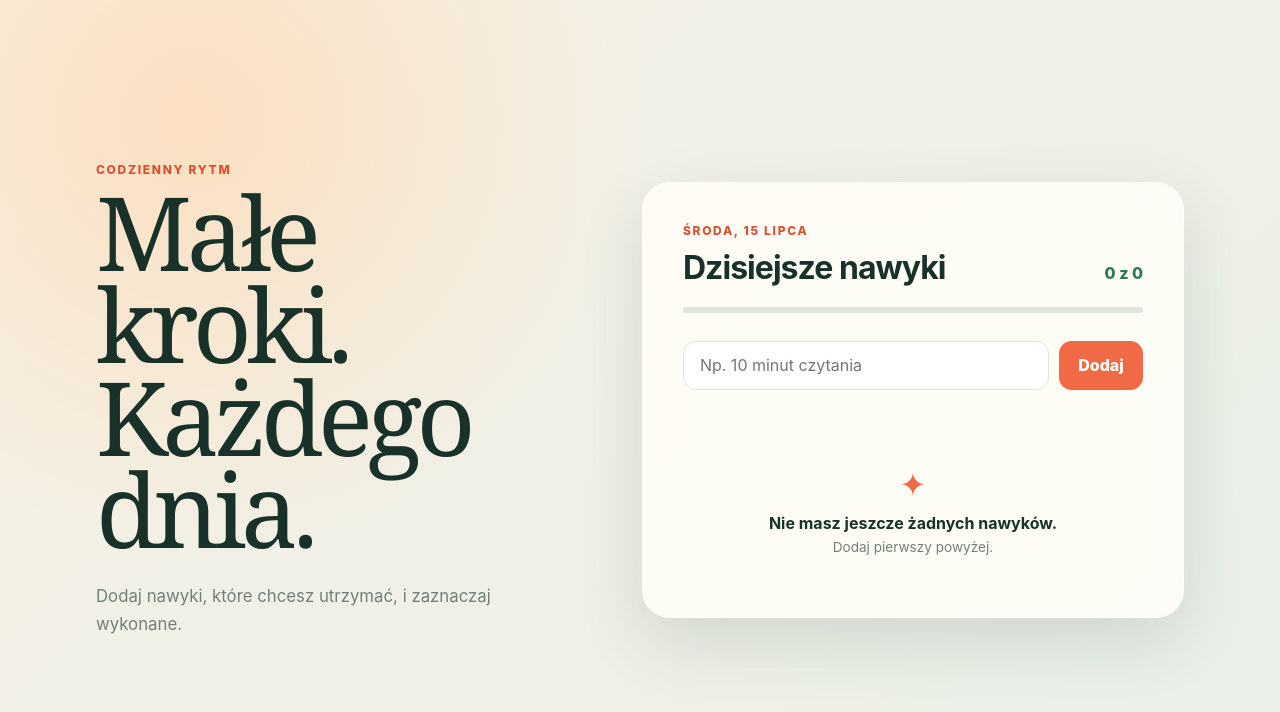
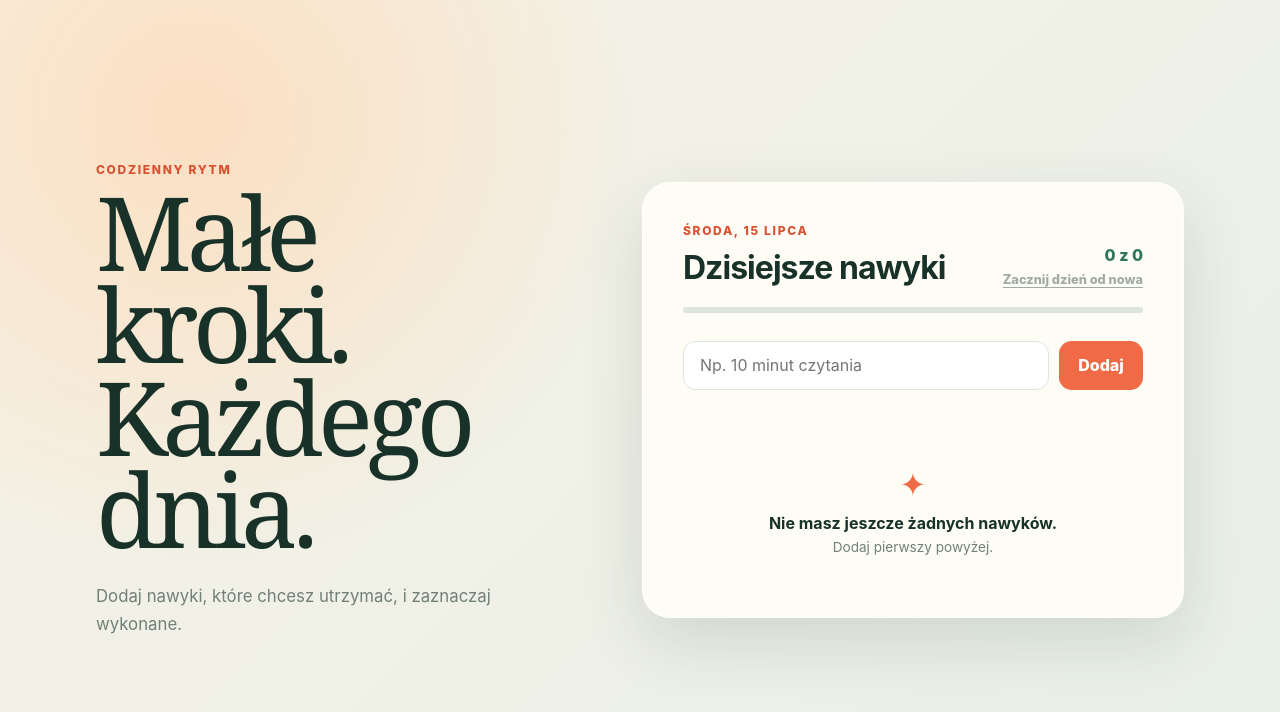
Before and after one commit to FrontendForge-MK/habit-tracker-test-repo, a plain HTML site: page index.html in a window 1280 px wide. Drawn offline with Linux system fonts and the light colour scheme.

Commit message:
feat: add daily progress reset

```diff
--- a/app.js
+++ b/app.js
@@ -9,6 +9,7 @@ const template = document.querySelector("#habit-template");
 const progressLabel = document.querySelector("#progress-label");
 const progressValue = document.querySelector("#progress-value");
 const todayLabel = document.querySelector("#today-label");
+const resetDayButton = document.querySelector("#reset-day");
 
 let habits = loadHabits();
 
@@ -64,6 +65,15 @@ function toggleHabit(id) {
   render();
 }
 
+function resetDay() {
+  habits = habits.map((habit) => ({ ...habit, completed: false }));
+
+  saveHabits();
+  render();
+}
+
+resetDayButton.addEventListener("click", resetDay);
+
 function render() {
   list.replaceChildren();
 
@@ -84,6 +94,7 @@ function render() {
   emptyState.hidden = habits.length > 0;
   progressLabel.textContent = `${completedCount} z ${habits.length}`;
   progressValue.style.width = `${progress}%`;
+  resetDayButton.disabled = completedCount === 0;
 }
 
 render();
--- a/index.html
+++ b/index.html
@@ -26,7 +26,12 @@
             <p class="date-label" id="today-label"></p>
             <h2 id="tracker-title">Dzisiejsze nawyki</h2>
           </div>
-          <p class="progress-label" id="progress-label" aria-live="polite">0 z 0</p>
+          <div class="progress-summary">
+            <p class="progress-label" id="progress-label" aria-live="polite">0 z 0</p>
+            <button class="reset-button" id="reset-day" type="button" disabled>
+              Zacznij dzień od nowa
+            </button>
+          </div>
         </div>
 
         <div class="progress-track" aria-hidden="true">
--- a/styles.css
+++ b/styles.css
@@ -89,10 +89,43 @@ input {
   letter-spacing: -0.03em;
 }
 
+.progress-summary {
+  display: grid;
+  justify-items: end;
+  gap: 0.45rem;
+}
+
 .progress-label {
-  margin: 0 0 0.25rem;
+  margin: 0;
   color: var(--green);
   font-weight: 800;
+}
+
+.reset-button {
+  padding: 0;
+  border: 0;
+  color: var(--accent-dark);
+  background: transparent;
+  font-size: 0.8rem;
+  font-weight: 800;
+  text-decoration: underline;
+  text-underline-offset: 0.2em;
+  cursor: pointer;
+}
+
+.reset-button:hover:not(:disabled) {
+  color: var(--ink);
+}
+
+.reset-button:focus-visible {
+  outline: 3px solid rgb(47 118 88 / 22%);
+  outline-offset: 3px;
+}
+
+.reset-button:disabled {
+  color: var(--muted);
+  cursor: not-allowed;
+  opacity: 0.65;
 }
 
 .progress-track {
@@ -270,4 +303,8 @@ input {
   .habit-form {
     grid-template-columns: 1fr;
   }
+
+  .card-heading {
+    align-items: flex-start;
+  }
 }
```
